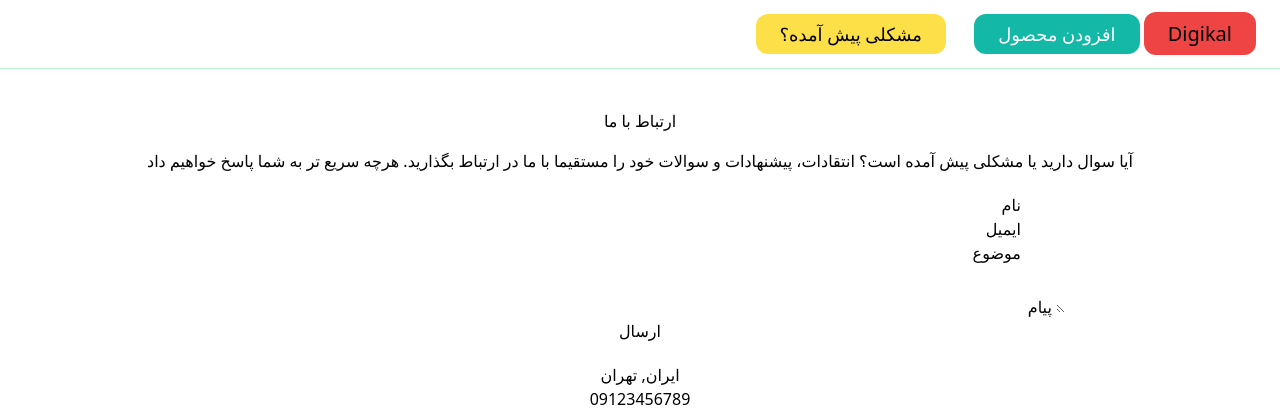
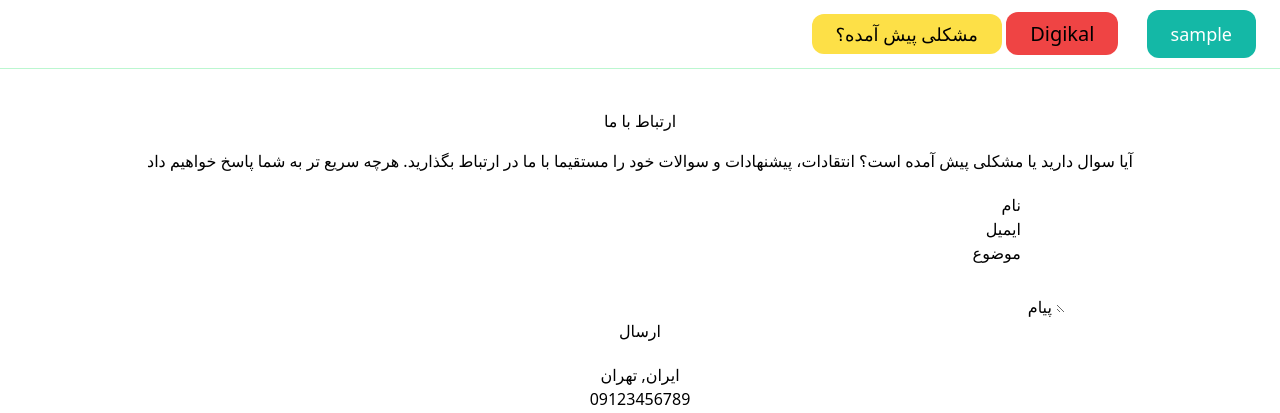
Before and after one commit to Mohammadrzn/DjangoOnlineShop, a Django app: page /contact_us/ in a window 1280 px wide. Shown: the top 413 px of the page. Run offline with Django 4.2, Linux system fonts and the light colour scheme; the visitor is signed in with stand-in values (Sample User, id 1); some libraries are stand-ins or nearby versions.

Commit message:
Remove unused button

```diff
--- a/templates/base.html
+++ b/templates/base.html
@@ -13,8 +13,6 @@
     <div class="space-x-6">
         <a href="{% url "home" %}" class="px-6 py-2 text-xl bg-red-500 rounded-xl hover:bg-red-700">Digikal</a>
         {% if user.is_superuser or user.is_staf %}
-            <a href="#" class="px-6 py-2 text-lg bg-teal-500 text-white rounded-xl hover:bg-teal-700">افزودن محصول</a>
-        {% elif user.is_authenticated %}
             <a href="{% url "profile" %}"
                class="px-6 py-3 text-lg bg-teal-500 text-white rounded-xl">{{ user.username }}</a>
         {% else %}
```
